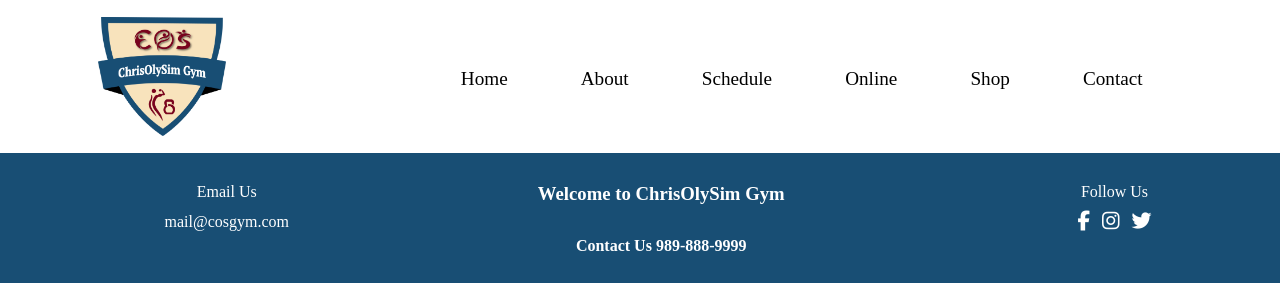
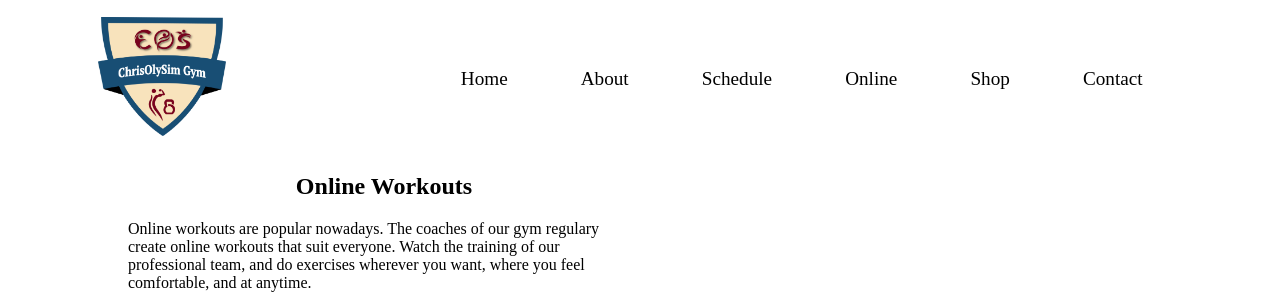
Before and after one commit to CShingiro/Group2Project, a PHP site: page /online.html in a window 1280 px wide. Shown: the top 305 px of the page. Before the commit the page ends 283 px from the top, so only its background shows below. Run offline with PHP 8.4, Linux system fonts and the light colour scheme; some libraries are stand-ins or nearby versions.

Commit message:
Temporary changes to schedule and online

```diff
--- a/cos-gym.css
+++ b/cos-gym.css
@@ -189,9 +189,43 @@ thead {
 }
 
 td {
+    text-align: left;
     border: 10px black thick;
 }
 
 #schedule {
+    text-align: center;
+    position: relative;
+}
+
+#online_info {
+    float: left;
+    width: 40%;
+    padding-left: 10%;
+}
+
+#online_message_title {
+    text-align: center;
+}
+
+#workout_video_1 {
     float: right;
+    padding-right: 10%;
 }
+
+#workout_video_2 {
+    float: left;
+    padding-left: 10%;
+    padding-bottom: 1%;
+}
+
+#online_signup {
+    float: right;
+    padding-right: 10%;
+}
+
+#online_signup_button {
+    position: relative;
+    margin-left: auto;
+    margin-right: auto;
+}
--- a/online.html
+++ b/online.html
@@ -23,7 +23,20 @@
             </div>
         </header>
     <main>
-
+        <div id="online_info">
+            <h2 id="online_message_title">Online Workouts</h2>
+            <p id="online_message">Online workouts are popular nowadays.
+                The coaches of our gym regulary create online workouts that suit everyone.
+                Watch the training of our professional team, and do exercises wherever you
+                want, where you feel comfortable, and at anytime.
+            </p>
+        </div>
+        <iframe id="workout_video_1" width="560" height="315" src="https://www.youtube-nocookie.com/embed/Jf5_PJCFs-g" title="YouTube video player" frameborder="0" allow="accelerometer; autoplay; clipboard-write; encrypted-media; gyroscope; picture-in-picture" allowfullscreen></iframe>
+        <iframe id="workout_video_2" width="560" height="315" src="https://www.youtube-nocookie.com/embed/XgI_p8bKg78" title="YouTube video player" frameborder="0" allow="accelerometer; autoplay; clipboard-write; encrypted-media; gyroscope; picture-in-picture" allowfullscreen></iframe>
+        <div id="online_signup">
+            <p id="online_message">Train with our team every day and every time.</p>
+            <button class="btn-2" id="online_signup_button">Sign Up</button>
+        </div>
     </main>
         <footer>
             <div>
```
Also changed, not shown: schedule.html (+2 -9 lines).
